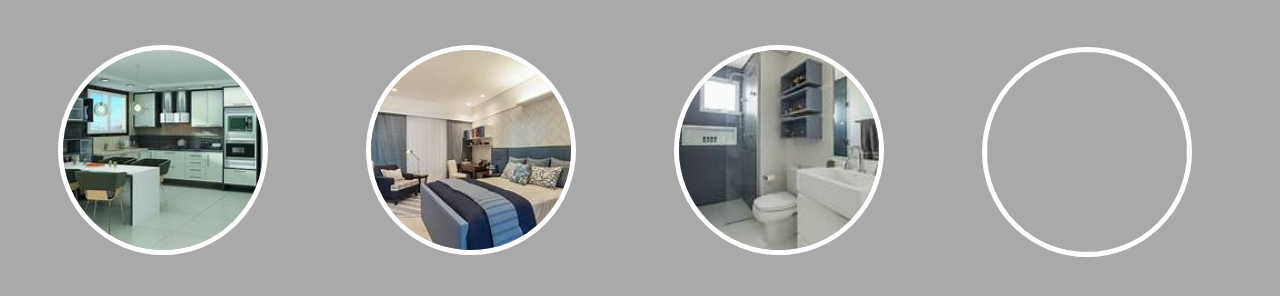
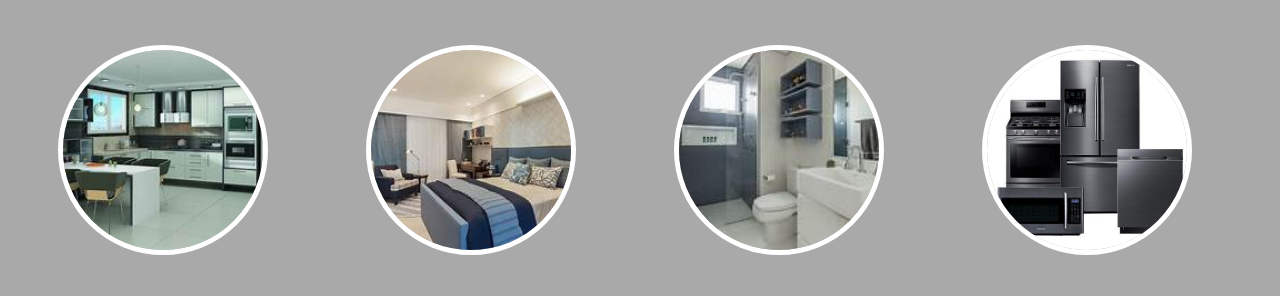
Before and after one commit to tlcheffe/casa_2024, a plain HTML site: page index.html in a window 1280 px wide. Shown: the part 236-532 px from the top of the page. Drawn offline with Linux system fonts and the light colour scheme.

Commit message:
Update index.html

```diff
--- a/index.html
+++ b/index.html
@@ -75,7 +75,7 @@
       <li><a href="cozinha.html"><img src="./imagens/img/ftcozinha.png"></a></li>
       <li><a href="quarto.html"><img src="./imagens/img-2/ftquarto.jpg"></a></li>
       <li><a href="banheiro.html"><img src="./imagens/img-3/ftbanheiro.jpg"></a></li>
-      <li><a href="itens.html"><img src="./imagens/img-4/itemcar.jpeg"></a></li>
+      <li><a href="itens.html"><img src="./imagens/img-4/itemcar.jpg"></a></li>
     </ul>
   </header>
 </body>
```
